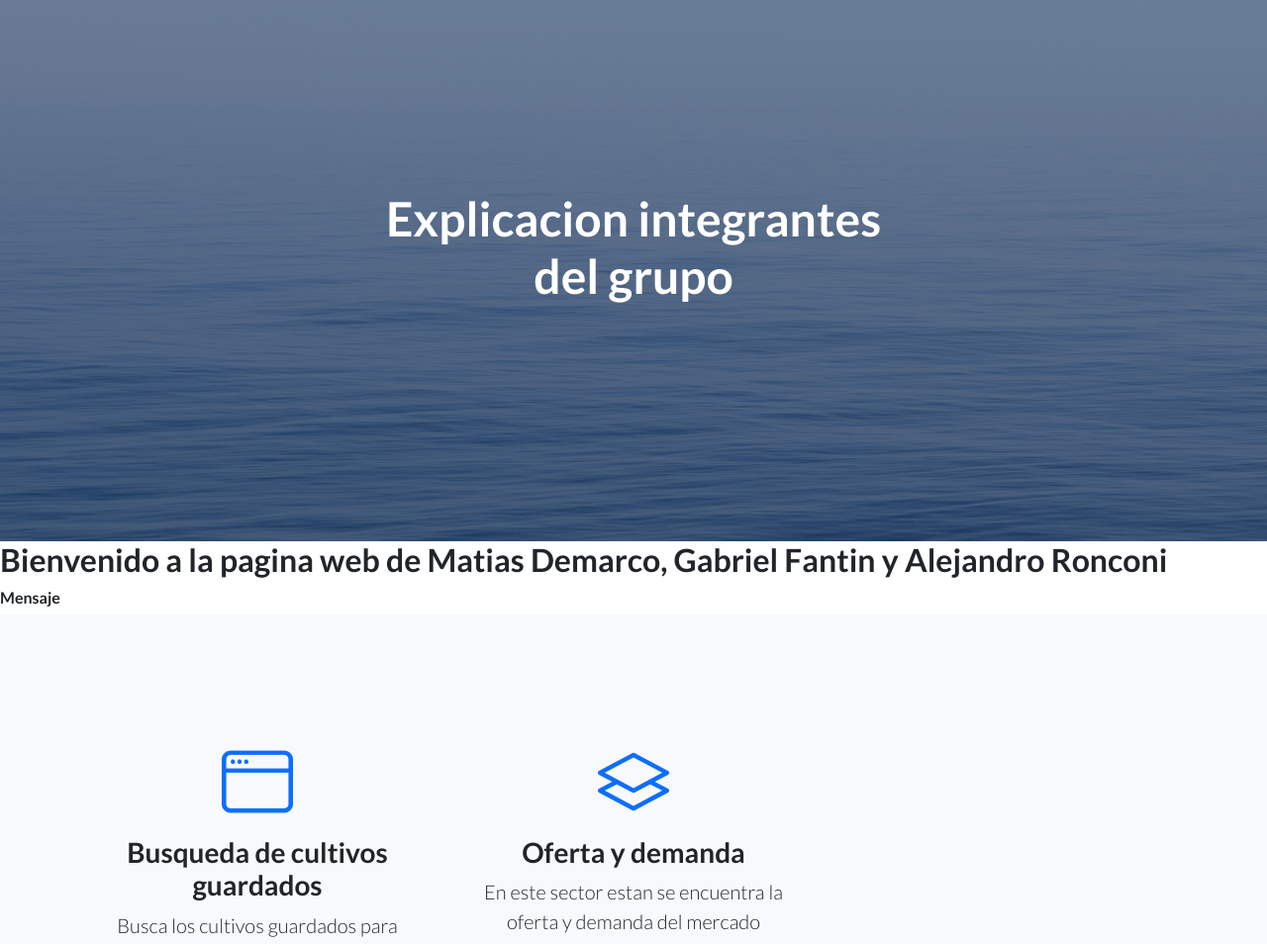
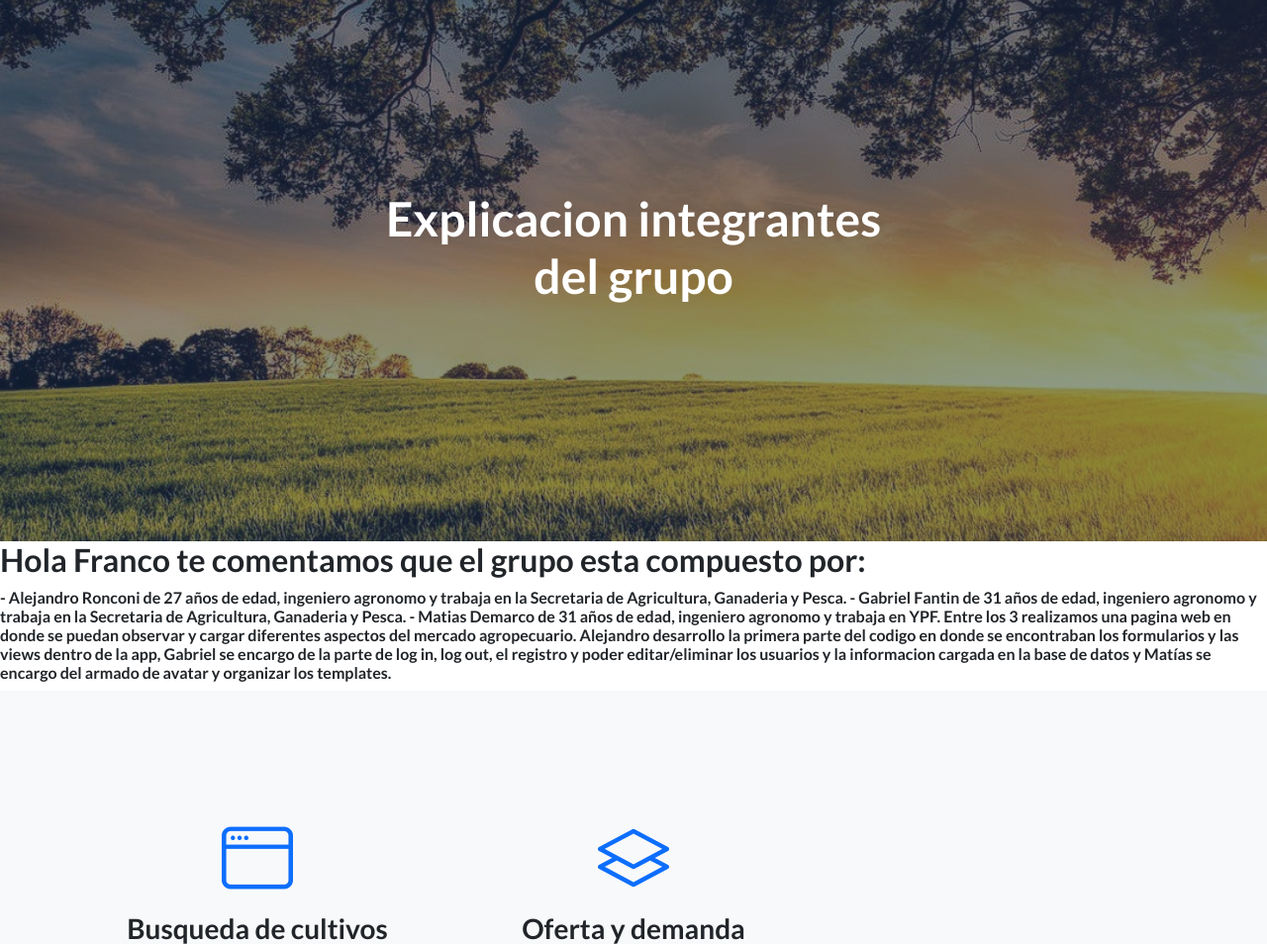
Before and after one commit to Tiesto1994/Trabajo-final, a Django app: page /grupo in a window 1280 px wide. Shown: the part 66-1020 px from the top of the page at 99% size. Run offline with Django 4.2, Linux system fonts and the light colour scheme; some libraries are stand-ins or nearby versions.

Commit message:
Entrega_Final

```diff
--- a/MVT_Ronconi_app/templates/MVT_app/grupo.html
+++ b/MVT_Ronconi_app/templates/MVT_app/grupo.html
@@ -9,8 +9,14 @@
 {% endblock %}
 
 {% block contenido_nuevo %}
-<h2> Bienvenido a la pagina web de Matias Demarco, Gabriel Fantin y Alejandro Ronconi </h2>
-<h6>  Mensaje </h6>
+<h2> Hola Franco te comentamos que el grupo esta compuesto por:</h2>
+<h6>
+    - Alejandro Ronconi de 27 años de edad, ingeniero agronomo y trabaja en la Secretaria de Agricultura, Ganaderia y Pesca.
+    - Gabriel Fantin de 31 años de edad, ingeniero agronomo y trabaja en la Secretaria de Agricultura, Ganaderia y Pesca.
+    - Matias Demarco de 31 años de edad, ingeniero agronomo y trabaja en YPF.
+    Entre los 3 realizamos una pagina web en donde se puedan observar y cargar diferentes aspectos del mercado agropecuario.
+    Alejandro desarrollo la primera parte del codigo en donde se encontraban los formularios y las views dentro de la app, Gabriel se encargo de la parte de log in, log out, el registro y poder editar/eliminar los usuarios
+    y la informacion cargada en la base de datos y Matías se encargo del armado de avatar y organizar los templates. </h6>
 
 
 {{ el_mensaje }}
--- a/MVT_Ronconi_app/templates/MVT_app/inicio1.html
+++ b/MVT_Ronconi_app/templates/MVT_app/inicio1.html
@@ -6,6 +6,10 @@
 <h1 class="mb-5">Pagina dedicada al mercado agropecuario
 
 </h1>
+
+<h3 class="mb-5">Logearse para buscar y cargar datos
+
+</h3>
 {% endblock %}
 
 {% block contenido_nuevo %}
```
Also changed, not shown: MVT_Ronconi_app/static/MVT_app/assets/img/bg-masthead.jpg, README.md, db.sqlite3.
